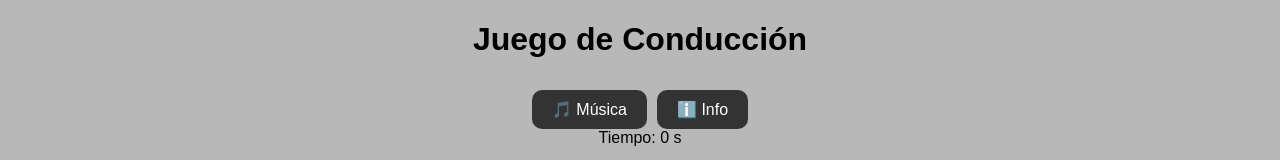
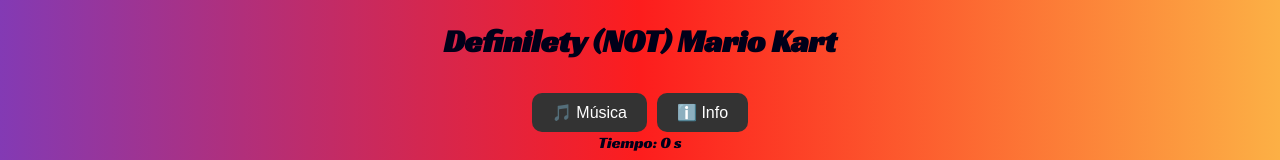
Before and after one commit to saulOMgit/Juego-OOP, a plain HTML site: page index.html in a window 1280 px wide. Shown: the top 160 px of the page. Drawn offline with Linux system fonts and the light colour scheme; grey boxes are pictures that could not be loaded.

Commit message:
add Music + Modal

```diff
--- a/css/style.css
+++ b/css/style.css
@@ -2,12 +2,15 @@
   margin: 0;
   font-family: Arial, sans-serif;
   overflow: hidden;
-  background-color: #b8b8b8;
+  background: #833AB4;
+  background: linear-gradient(90deg, rgba(131, 58, 180, 1) 0%, rgba(253, 29, 29, 1) 50%, rgba(252, 176, 69, 1) 100%);
   display: flex;
   justify-content: center;
   align-items: center;
   flex-direction: column;
   height: 100vh;
+  font-family: "Racing Sans One",Arial, Helvetica, sans-serif;
+  color: #000019;
 }
 
 #game-container {
@@ -49,7 +52,8 @@
 
 /* Modal */
 .modal {
-  display: none; /* Oculto por defecto */
+  display: none;
+  /* Oculto por defecto */
   position: fixed;
   top: 0;
   left: 0;
@@ -76,6 +80,7 @@
   font-size: 16px;
   cursor: pointer;
 }
+
 #mobile-controls {
   display: flex;
   justify-content: center;
--- a/index.html
+++ b/index.html
@@ -4,8 +4,12 @@
 <head>
     <meta charset="UTF-8" />
     <meta name="viewport" content="width=device-width, initial-scale=1.0" />
-    <title>Juego de Conducción</title>
+    <title>Definilety (NOT) Mario Kart</title>
     <link rel="stylesheet" href="./css/style.css" />
+    <!-- Fonts -->
+    <link rel="preconnect" href="https://fonts.googleapis.com">
+    <link rel="preconnect" href="https://fonts.gstatic.com" crossorigin>
+    <link href="https://fonts.googleapis.com/css2?family=Racing+Sans+One&display=swap" rel="stylesheet">
     <!-- Favicon -->
     <link rel="apple-touch-icon" sizes="180x180" href="./img/apple-touch-icon.png">
     <link rel="icon" type="image/png" sizes="32x32" href="./img/favicon-32x32.png">
@@ -14,8 +18,9 @@
 </head>
 
 <body>
-    <h1>Juego de Conducción</h1>
+    <h1>Definilety (NOT) Mario Kart</h1>
     <div id="top-controls">
+        <audio id="myAudio" src="./media/Title Theme - Mario Kart Wii.mp3"></audio>
         <button id="music-button">🎵 Música</button>
         <button id="info-button">ℹ️ Info</button>
     </div>
--- a/js/main.js
+++ b/js/main.js
@@ -177,23 +177,25 @@
     });
 }
 // Evitar scroll vertical en móviles al tocar botones
-document.body.addEventListener("touchmove", function(e) {
+document.body.addEventListener("touchmove", function (e) {
     e.preventDefault();
 }, { passive: false });
 
 
 // Música (placeholder)
 const musicButton = document.getElementById("music-button");
+const myAudio = document.getElementById("myAudio");
+myAudio.volume = 0.4;
 let musicPlaying = false;
 
 musicButton.addEventListener("click", () => {
     musicPlaying = !musicPlaying;
     if (musicPlaying) {
         musicButton.textContent = "🔇 Música";
-        // Aquí llama a tu función de reproducir música
+        myAudio.play();
     } else {
         musicButton.textContent = "🎵 Música";
-        // Aquí llama a tu función de pausar/detener música
+        myAudio.stop();
     }
 });
 
```
Also changed, not shown: 1 other file. Lines whose indentation alone changed are shown as unchanged.
